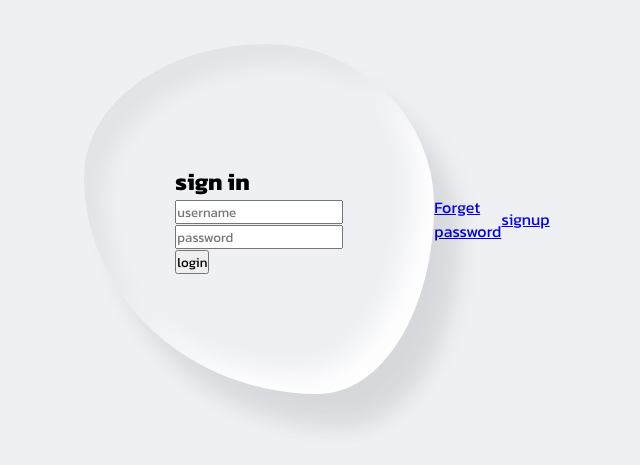
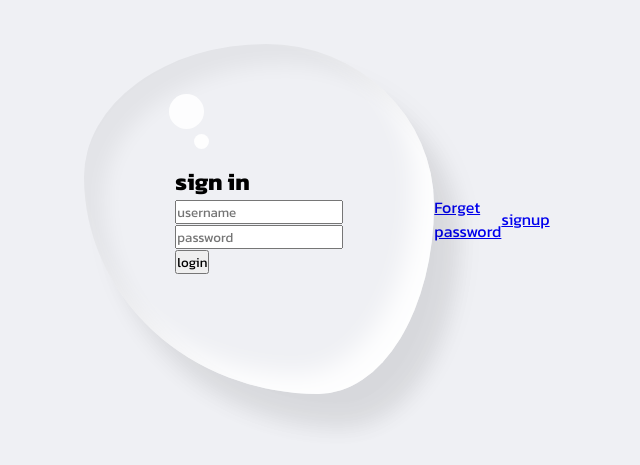
Before and after one commit to javidShabin/Fluid-drop-login-form, a plain HTML site: page index.html in a window 1280 px wide. Shown: the part 181-646 px from the top of the page, 243-883 px from the left. Drawn offline with Linux system fonts and the light colour scheme.

Commit message:
give hover effect and drop reflector

```diff
--- a/style.css
+++ b/style.css
@@ -34,3 +34,28 @@ body{
     align-items: center;
     border-radius: 52% 48% 33% 67% / 38% 46% 54% 62%;
 }
+.container .drop:hover{
+    border-radius: 50%;
+}
+.container .drop::before{
+    content: '';
+    position: absolute;
+    top: 50px;
+    left: 85px;
+    width: 35px;
+    height: 35px;
+    border-radius: 50%;
+    background: #fff;
+    opacity: 0.9;
+}
+.container .drop::after{
+    content: '';
+    position: absolute;
+    top: 90px;
+    left: 110px;
+    width: 15px;
+    height: 15px;
+    border-radius: 50%;
+    background: #fff;
+    opacity: 0.9;
+}
```
